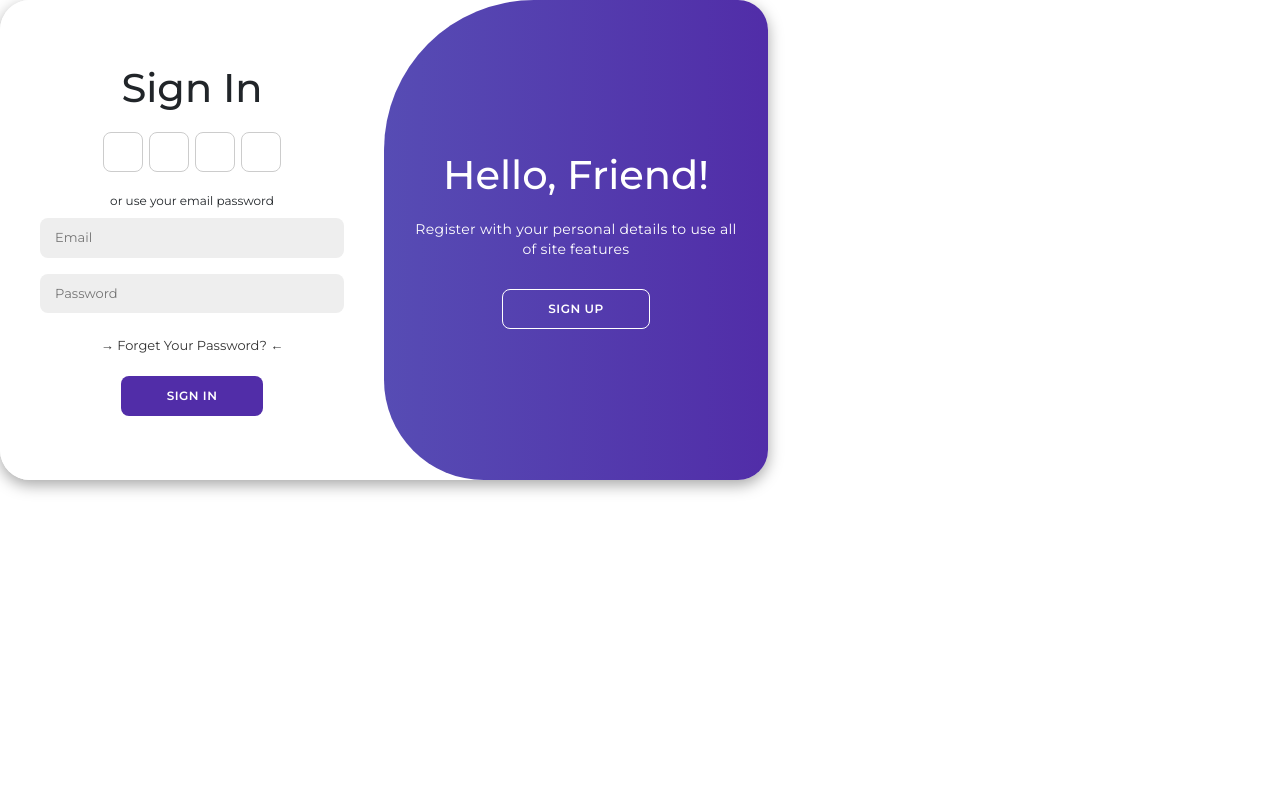
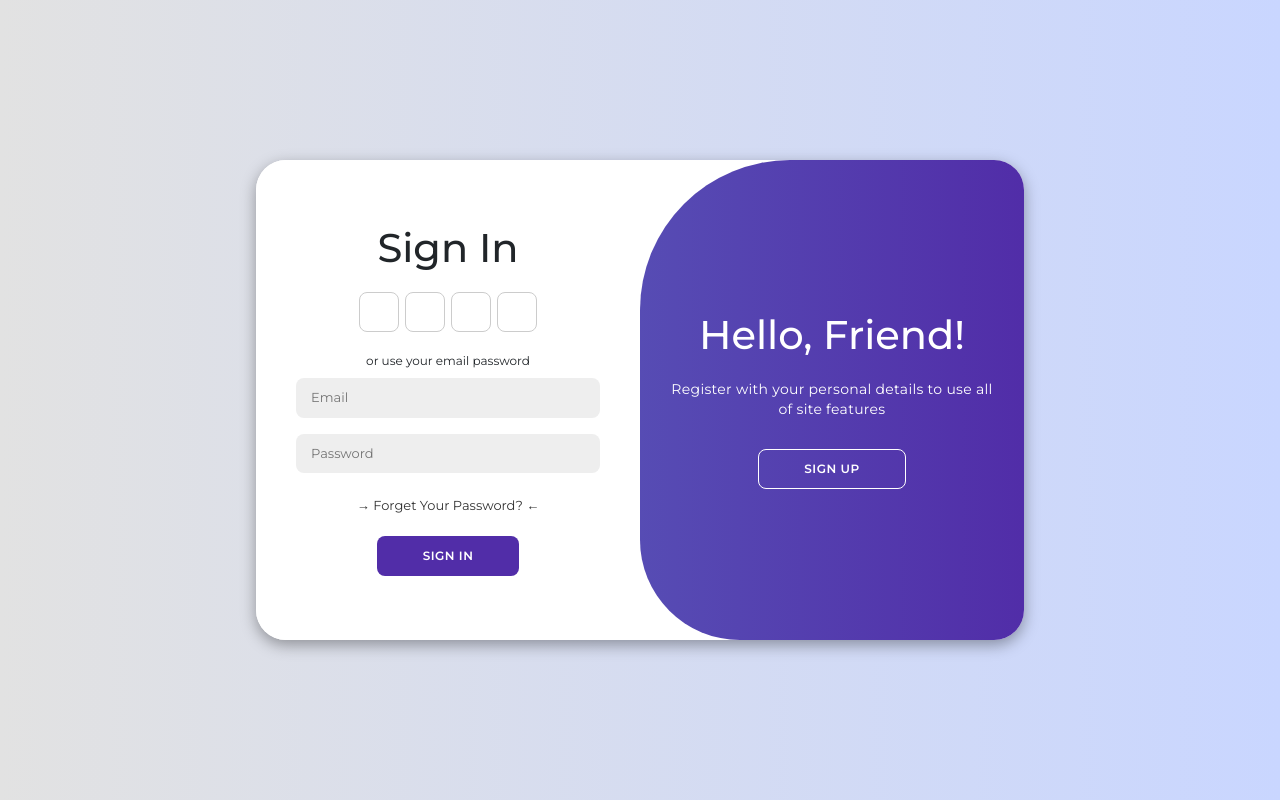
Before and after one commit to Kishan9870/infiadd-ecommerce, an Angular app: page /login in a window 1280 px wide. Built offline with nearby package versions, Linux system fonts and the light colour scheme.

Commit message:
fixed form center error

```diff
--- a/src/app/pages/admin/login/login.component.html
+++ b/src/app/pages/admin/login/login.component.html
@@ -1,4 +1,4 @@
-<div class="body">
+<div class="main">
     <div class="container" [class.active]="containerActive">
         <div class="form-container sign-up">
             <form>
--- a/src/app/pages/admin/login/login.component.scss
+++ b/src/app/pages/admin/login/login.component.scss
@@ -7,7 +7,7 @@
     font-family: 'Montserrat', sans-serif;
 }
 
-body {
+.main {
     background-color: #c9d6ff;
     background: linear-gradient(to right, #e2e2e2, #c9d6ff);
     display: flex;
```
